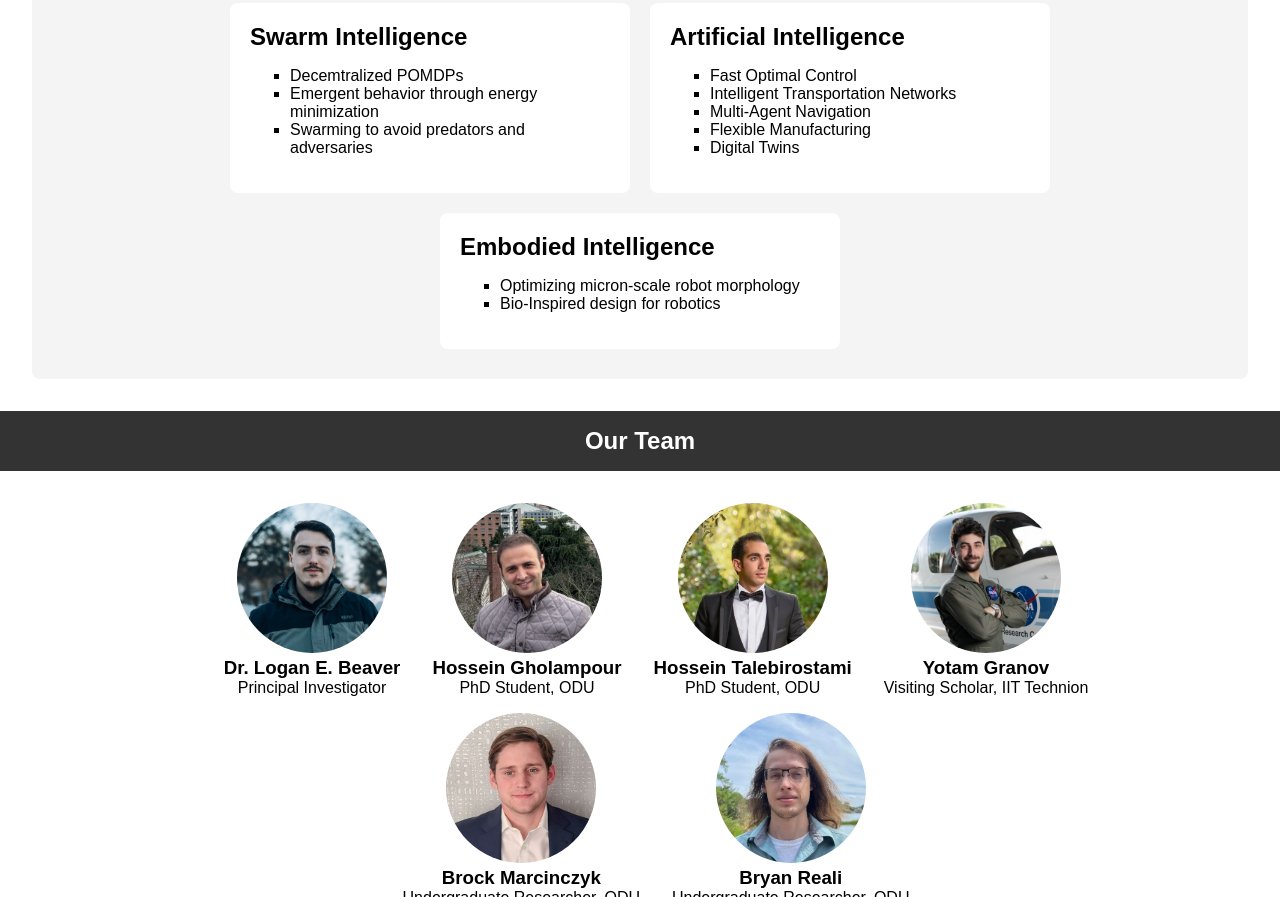
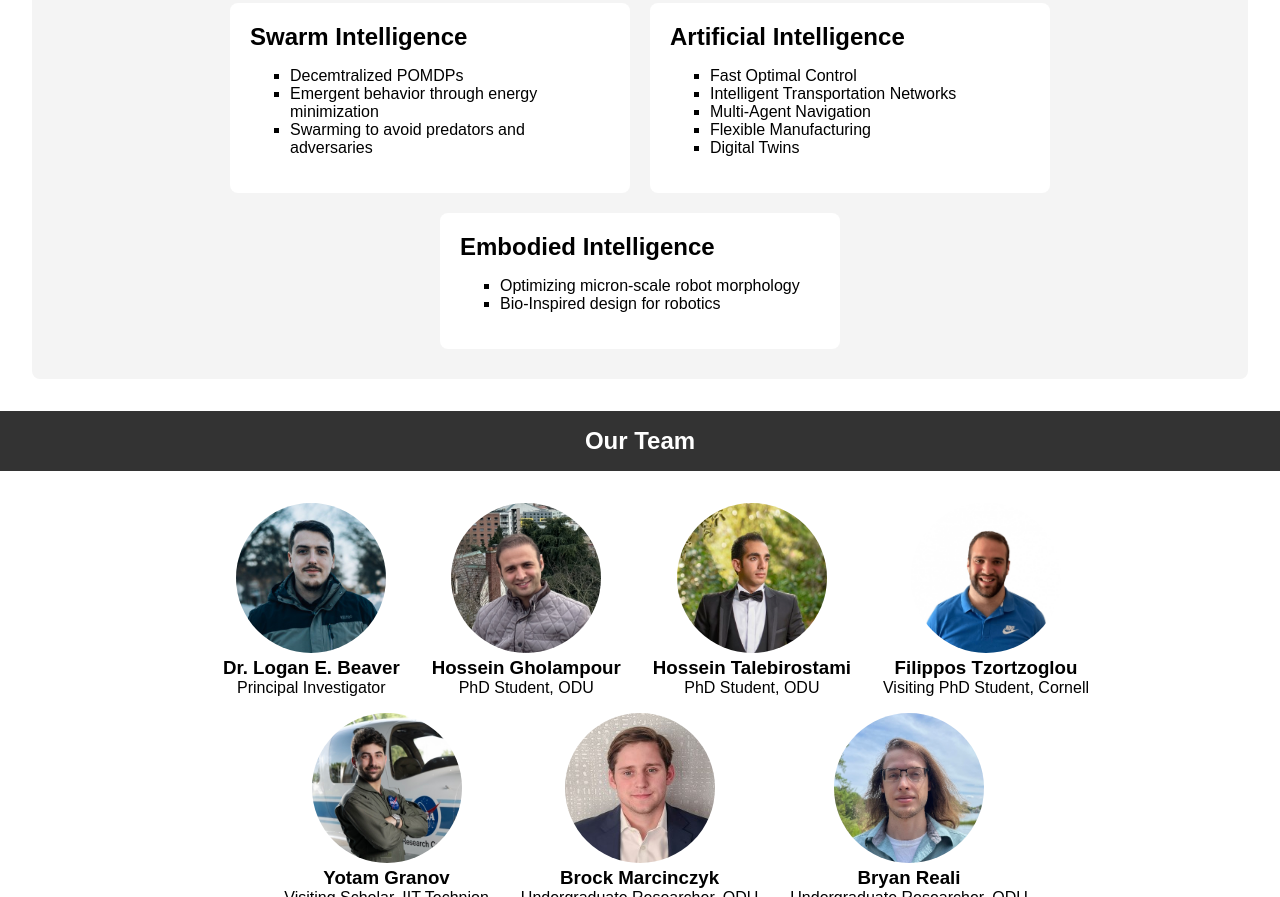
Before and after one commit to Logiant/intsyslab, a plain HTML site: page index.html in a window 1280 px wide. Shown: the part 284-1181 px from the top of the page. Drawn offline with Linux system fonts and the light colour scheme.

Commit message:
fillipos

```diff
--- a/index.html
+++ b/index.html
@@ -69,6 +69,11 @@
             <h3>Hossein Talebirostami</h3>
             <p>PhD Student, ODU</p>
         </div>
+		<div class="team-member">
+            <img src="resources/fillipos.jpeg" alt="Fillipos">
+            <h3>Filippos Tzortzoglou</h3>
+            <p>Visiting PhD Student, Cornell</p>
+        </div>
         <!-- More team member divs can be added -->
         <div class="team-member">
             <img src="resources/yotam.jpeg" alt="Yotam">
```
Also changed, not shown: resources/fillipos.jpeg (added).
